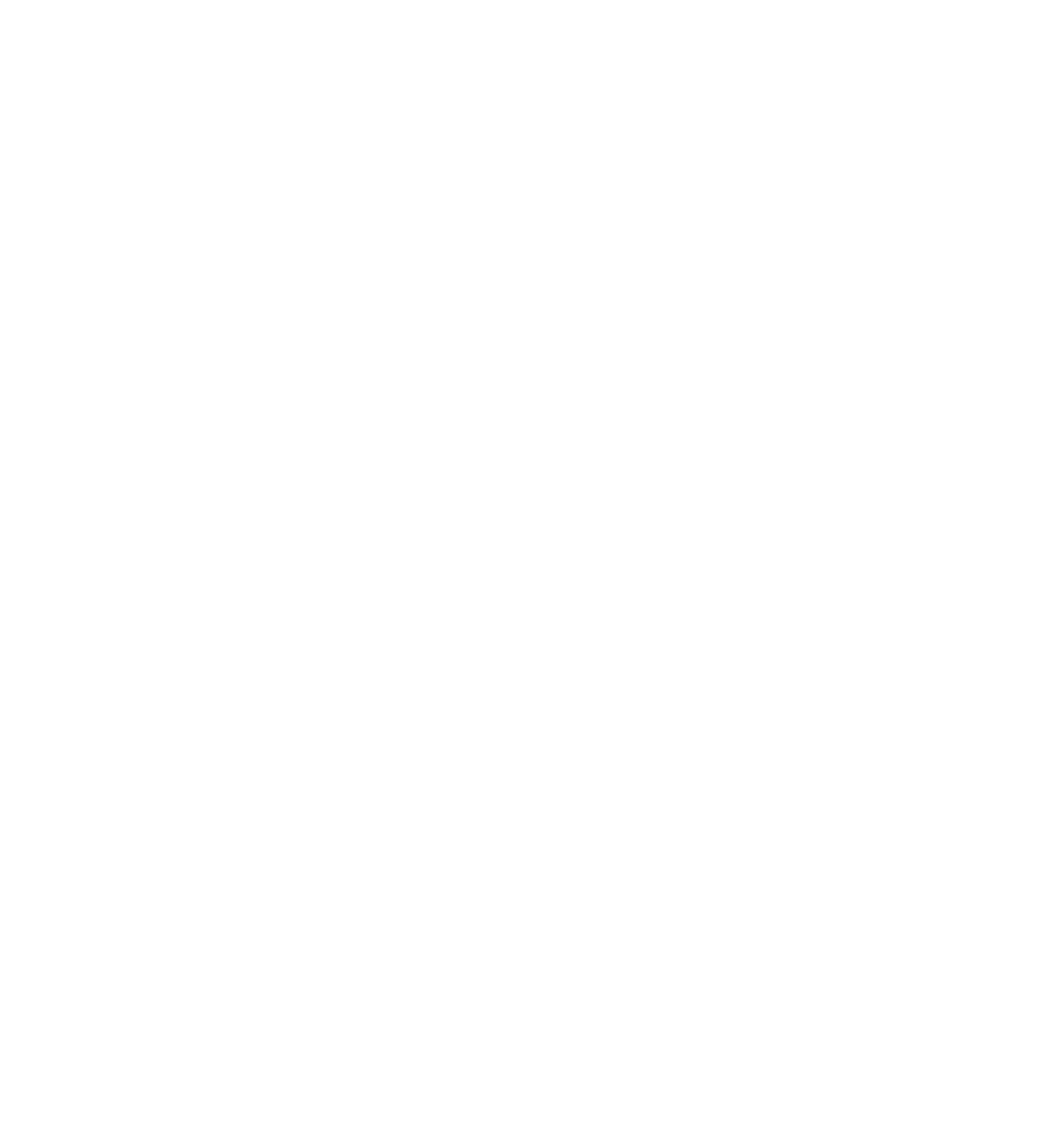
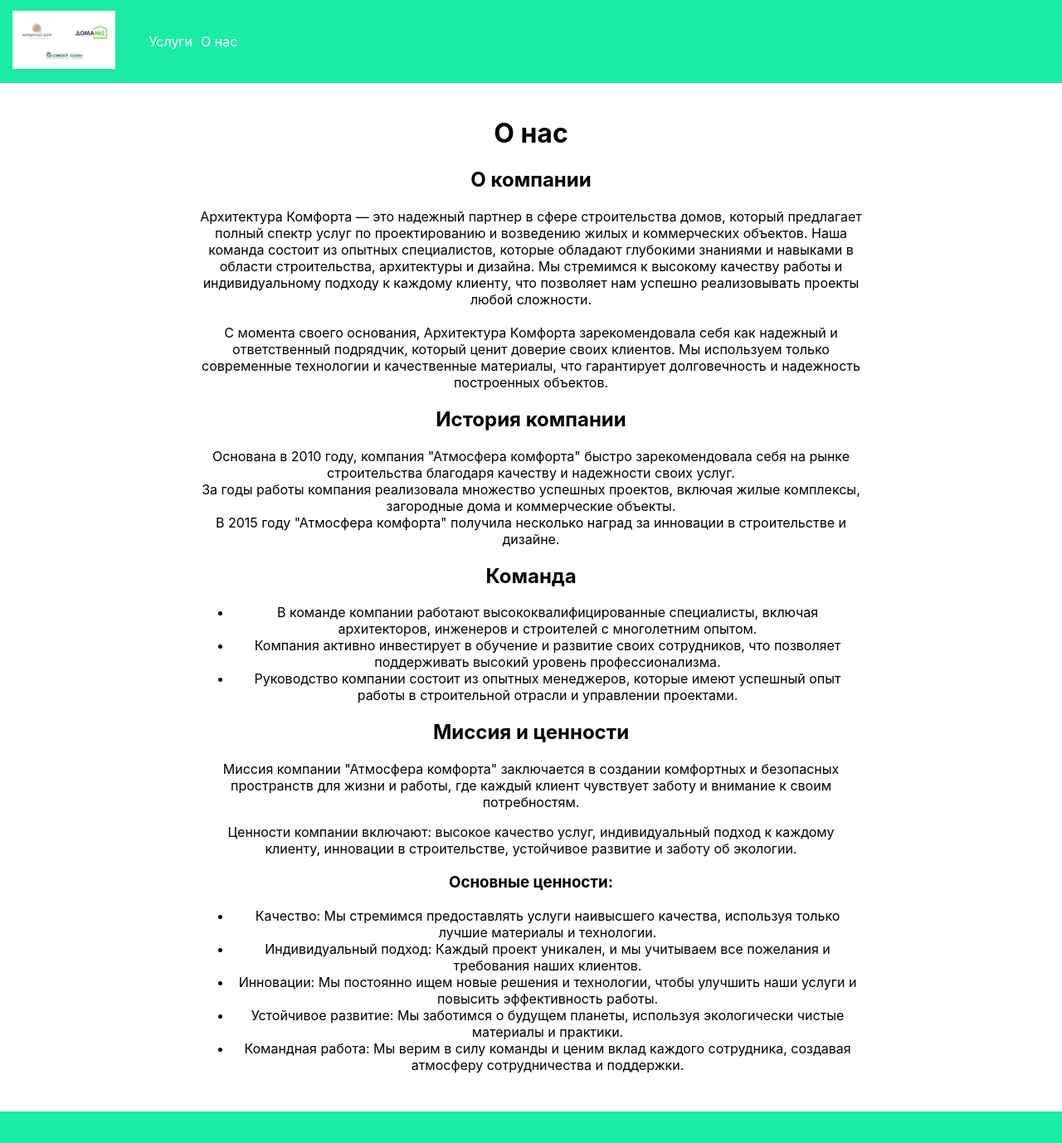
Before and after one commit to gavrilovegor519/stroymag, a JavaScript app: page /about in a window 1280 px wide. Before the commit this address had no page. Shown: the top 1378 px of the page at 83% size. Before the commit the page ends 800 px from the top, so only its background shows below. Built offline with nearby package versions, Linux system fonts and the light colour scheme; the HTML template or start-up script is replaced by a standard one.

Commit message:
Часть контента вынес в отдельную страницу "О нас"

```diff
--- a/src/App.js
+++ b/src/App.js
@@ -2,6 +2,7 @@
 import './App.css';
 import Main from './views/Main';
 import Services from './views/Services';
+import About from './views/About';
 
 function App() {
   return (
@@ -10,6 +11,7 @@
         <Routes>
           <Route path='/' element={<Main />} />
           <Route path='/services' element={<Services />} />
+          <Route path='/about' element={<About />} />
         </Routes>
       </BrowserRouter>
     </div>
--- a/src/components/Header.css
+++ b/src/components/Header.css
@@ -14,6 +14,10 @@
     flex-direction: row;
 }
 
+.Header ul li {
+    margin-right: 10px;
+}
+
 .Header ul li .links {
     color: white;
     text-decoration: none;
--- a/src/components/Header.js
+++ b/src/components/Header.js
@@ -8,6 +8,7 @@
             <Link to='/'><img src={logo} alt='Логотип сайта' height='70px'/></Link>
             <ul>
                 <li><Link to='/services' className='links'>Услуги</Link></li>
+                <li><Link to='/about' className='links'>О нас</Link></li>
             </ul>
         </div>
     )
--- /dev/null
+++ b/src/views/About.css
@@ -0,0 +1,12 @@
+.About {
+    min-height: calc(100vh - 100px - 50px);
+    display: flex;
+    align-items: center;
+    justify-content: center;
+    padding-bottom: 30px;
+    padding-top: 20px;
+}
+
+.About .main {
+    max-width: 800px;
+}
--- /dev/null
+++ b/src/views/About.js
@@ -0,0 +1,48 @@
+import Footer from '../components/Footer';
+import Header from '../components/Header';
+import './About.css'
+
+function About() {
+    return (
+        <>
+            <Header />
+            <div className='About'>
+                <div className='main'>
+                    <h1>О нас</h1>
+                    <h2>О компании</h2>
+                    <p>
+                        Архитектура Комфорта — это надежный партнер в сфере строительства домов, который предлагает полный спектр услуг по проектированию и возведению жилых и коммерческих объектов. Наша команда состоит из опытных специалистов, которые обладают глубокими знаниями и навыками в области строительства, архитектуры и дизайна. Мы стремимся к высокому качеству работы и индивидуальному подходу к каждому клиенту, что позволяет нам успешно реализовывать проекты любой сложности.<br />
+                        <br />
+                        С момента своего основания, Архитектура Комфорта зарекомендовала себя как надежный и ответственный подрядчик, который ценит доверие своих клиентов. Мы используем только современные технологии и качественные материалы, что гарантирует долговечность и надежность построенных объектов.
+                    </p>
+                    <h2>История компании</h2>
+                    <p>
+                        Основана в 2010 году, компания "Атмосфера комфорта" быстро зарекомендовала себя на рынке строительства благодаря качеству и надежности своих услуг.<br />
+                        За годы работы компания реализовала множество успешных проектов, включая жилые комплексы, загородные дома и коммерческие объекты.<br />
+                        В 2015 году "Атмосфера комфорта" получила несколько наград за инновации в строительстве и дизайне.
+                    </p>
+                    <h2>Команда</h2>
+                    <ul>
+                        <li>В команде компании работают высококвалифицированные специалисты, включая архитекторов, инженеров и строителей с многолетним опытом.</li>
+                        <li>Компания активно инвестирует в обучение и развитие своих сотрудников, что позволяет поддерживать высокий уровень профессионализма.</li>
+                        <li>Руководство компании состоит из опытных менеджеров, которые имеют успешный опыт работы в строительной отрасли и управлении проектами.</li>
+                    </ul>
+                    <h2>Миссия и ценности</h2>
+                    <p>Миссия компании "Атмосфера комфорта" заключается в создании комфортных и безопасных пространств для жизни и работы, где каждый клиент чувствует заботу и внимание к своим потребностям.</p>
+                    <p>Ценности компании включают: высокое качество услуг, индивидуальный подход к каждому клиенту, инновации в строительстве, устойчивое развитие и заботу об экологии.</p>
+                    <h3>Основные ценности:</h3>
+                    <ul>
+                        <li>Качество: Мы стремимся предоставлять услуги наивысшего качества, используя только лучшие материалы и технологии.</li>
+                        <li>Индивидуальный подход: Каждый проект уникален, и мы учитываем все пожелания и требования наших клиентов.</li>
+                        <li>Инновации: Мы постоянно ищем новые решения и технологии, чтобы улучшить наши услуги и повысить эффективность работы.</li>
+                        <li>Устойчивое развитие: Мы заботимся о будущем планеты, используя экологически чистые материалы и практики.</li>
+                        <li>Командная работа: Мы верим в силу команды и ценим вклад каждого сотрудника, создавая атмосферу сотрудничества и поддержки.</li>
+                    </ul>
+                </div>
+            </div>
+            <Footer />
+        </>
+    )
+}
+
+export default About;
--- a/src/views/Main.js
+++ b/src/views/Main.js
@@ -8,25 +8,13 @@
             <Header />
             <div className='Main'>
                 <div className='main'>
-                    <h1>О нас</h1>
+                    <h1>Главная</h1>
                     <h2>О компании</h2>
                     <p>
                         Архитектура Комфорта — это надежный партнер в сфере строительства домов, который предлагает полный спектр услуг по проектированию и возведению жилых и коммерческих объектов. Наша команда состоит из опытных специалистов, которые обладают глубокими знаниями и навыками в области строительства, архитектуры и дизайна. Мы стремимся к высокому качеству работы и индивидуальному подходу к каждому клиенту, что позволяет нам успешно реализовывать проекты любой сложности.<br />
                         <br />
                         С момента своего основания, Архитектура Комфорта зарекомендовала себя как надежный и ответственный подрядчик, который ценит доверие своих клиентов. Мы используем только современные технологии и качественные материалы, что гарантирует долговечность и надежность построенных объектов.
                     </p>
-                    <h2>История компании</h2>
-                    <p>
-                        Основана в 2010 году, компания "Атмосфера комфорта" быстро зарекомендовала себя на рынке строительства благодаря качеству и надежности своих услуг.<br />
-                        За годы работы компания реализовала множество успешных проектов, включая жилые комплексы, загородные дома и коммерческие объекты.<br />
-                        В 2015 году "Атмосфера комфорта" получила несколько наград за инновации в строительстве и дизайне.
-                    </p>
-                    <h2>Команда</h2>
-                    <ul>
-                        <li>В команде компании работают высококвалифицированные специалисты, включая архитекторов, инженеров и строителей с многолетним опытом.</li>
-                        <li>Компания активно инвестирует в обучение и развитие своих сотрудников, что позволяет поддерживать высокий уровень профессионализма.</li>
-                        <li>Руководство компании состоит из опытных менеджеров, которые имеют успешный опыт работы в строительной отрасли и управлении проектами.</li>
-                    </ul>
                     <h2>Услуги</h2>
                     <ul>
                         <li>Строительство домов под ключ: Мы предлагаем полный цикл услуг по строительству жилых домов, включая проектирование, возведение фундамента, стен, крыши и отделку. Мы работаем с различными материалами, такими как кирпич, газобетон, дерево и другие.</li>
```
